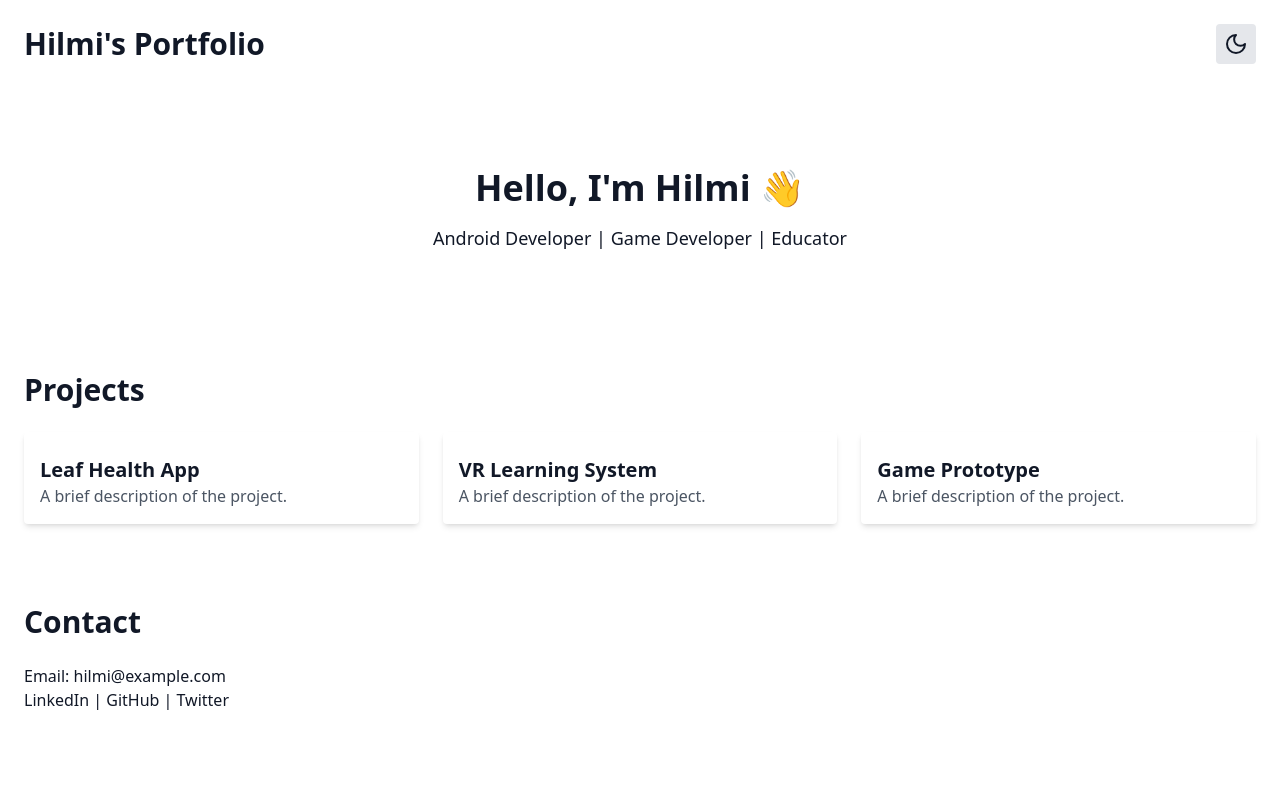
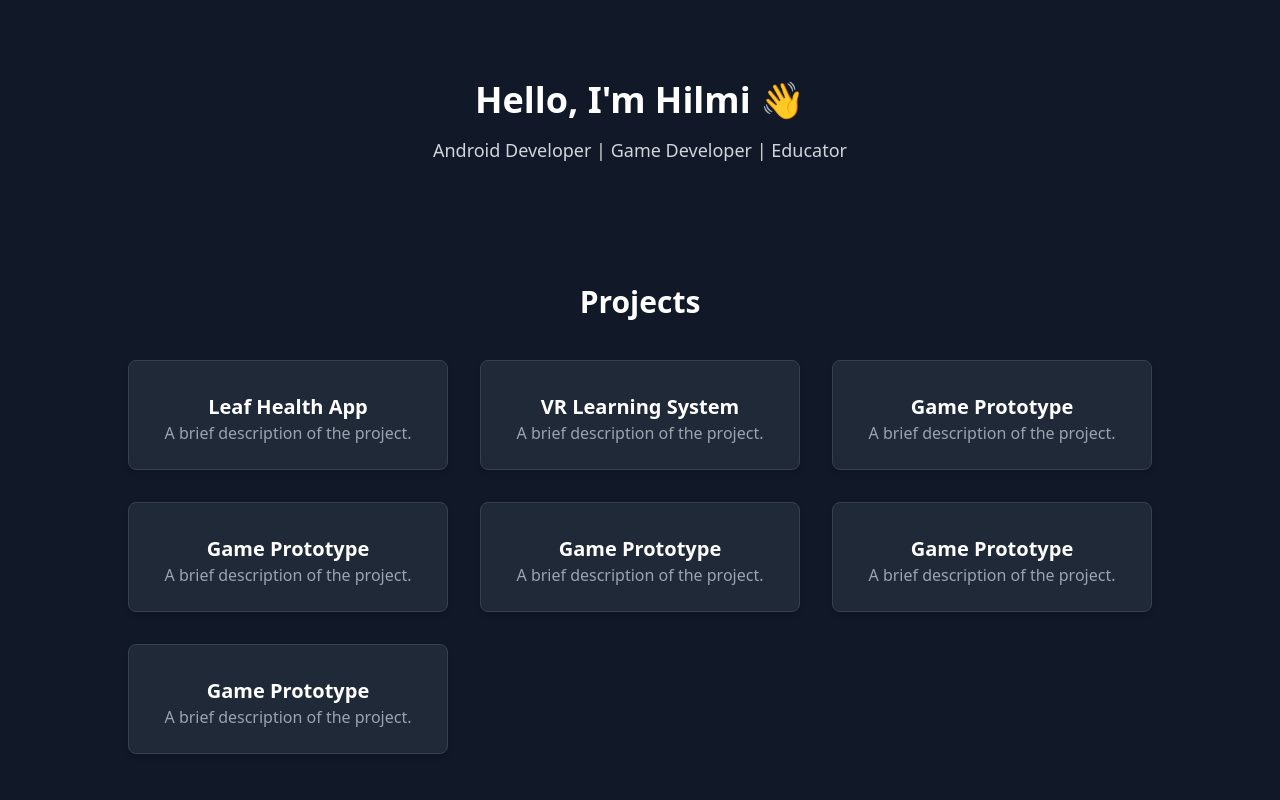
Before and after one commit to MHilmiAdz/portohealme, a React (Create React App) app: page / in a window 1280 px wide. Shown: the top 800 px of the page. Built offline with nearby package versions, Linux system fonts and the light colour scheme.

Commit message:
feat: dark only, neater, no header, footer
Adding :
- Footer
- Erase Header
- Make the web more neat
- Add some modals

```diff
--- a/src/Card.jsx
+++ b/src/Card.jsx
@@ -1,11 +1,58 @@
-export function Card({ children, className = "" }) {
+import { useState } from "react";
+
+export function Card({ title, description, details, image }) {
+  const [isOpen, setIsOpen] = useState(false);
+
   return (
-    <div className={`p-4 shadow-md hover:shadow-lg rounded ${className}`}>
-      {children}
-    </div>
+    <>
+      {/* Card with spacing and hover effect */}
+      <div
+        className="p-6 shadow-md rounded-lg border border-gray-700
+                   bg-gray-800 transition-all duration-300 cursor-pointer
+                   hover:scale-105 hover:bg-gray-700 hover:shadow-xl"
+        onClick={() => setIsOpen(true)}
+      >
+        <CardContent>
+          <h3 className="text-xl font-semibold text-white">{title}</h3>
+          <p className="text-gray-400">{description}</p>
+        </CardContent>
+      </div>
+
+      {/* Modal Popup with Image */}
+      {isOpen && (
+        <div className="fixed inset-0 flex items-center justify-center bg-black bg-opacity-50 p-4">
+          <div className="bg-gray-900 p-6 rounded-lg max-w-lg shadow-lg border border-gray-700">
+            {/* Project Image (only in modal) */}
+            <img src={image} alt={title} className="w-full h-60 object-cover rounded-md mb-4" />
+            <h3 className="text-2xl font-bold text-white">{title}</h3>
+            <p className="text-gray-400 mt-4">{details}</p>
+            <button
+              className="mt-6 px-4 py-2 bg-red-600 text-white rounded-lg hover:bg-red-500 transition-all duration-200"
+              onClick={() => setIsOpen(false)}
+            >
+              Close
+            </button>
+          </div>
+        </div>
+      )}
+    </>
   );
 }
 
 export function CardContent({ children }) {
   return <div className="mt-2">{children}</div>;
 }
+
+// Component to Render the Cards with Centering
+export function CardGrid({ cards }) {
+  const isNotMultipleOfThree = cards.length % 3 !== 0;
+  const centerClass = isNotMultipleOfThree ? "justify-center" : "";
+
+  return (
+    <div className={`grid grid-cols-1 sm:grid-cols-2 md:grid-cols-3 gap-6 ${centerClass} flex`}>
+      {cards.map((card, index) => (
+        <Card key={index} {...card} />
+      ))}
+    </div>
+  );
+}
--- /dev/null
+++ b/src/Footer.jsx
@@ -0,0 +1,16 @@
+export function Footer() {
+  return (
+    <footer className="bg-gray-950 text-gray-400 py-10 mt-16 text-center border-t border-gray-800">
+      <div className="max-w-4xl mx-auto px-6">
+        <h3 className="text-xl font-semibold text-white">Let's Connect</h3>
+        <p className="mt-2 text-gray-500">Reach out for collaborations or just to say hi!</p>
+        <div className="mt-4 space-x-6">
+          <a href="https://id.linkedin.com/in/m-hilmi-adzkia" className="hover:text-white transition-colors">LinkedIn</a>
+          <a href="https://github.com/MHilmiAdz" className="hover:text-white transition-colors">GitHub</a>
+          <a href="https://www.instagram.com/m_hilmi_a/" className="hover:text-white transition-colors">Instagram</a>
+        </div>
+        <p className="mt-6 text-sm text-gray-600">© 2025 Hilmi. All rights reserved.</p>
+      </div>
+    </footer>
+  );
+}
--- /dev/null
+++ b/src/Introduction.jsx
@@ -0,0 +1,12 @@
+export function Introduction() {
+    return (
+      <section className="py-20 text-center">
+        <div className="max-w-3xl mx-auto px-6">
+          <h2 className="text-4xl font-bold">Hello, I'm Hilmi 👋</h2>
+          <p className="mt-4 text-lg text-gray-300">
+            Android Developer | Game Developer | Educator
+          </p>
+        </div>
+      </section>
+    );
+  }
--- a/src/Portofolio.jsx
+++ b/src/Portofolio.jsx
@@ -1,32 +1,13 @@
-import { useState } from "react";
-import { Sun, Moon } from "lucide-react";
-import { Button } from "./Button";
+import { Footer } from "./Footer";
+import { Introduction } from "./Introduction";
 import { Projects } from "./Projects";
 
 export default function Portfolio() {
-  const [darkMode, setDarkMode] = useState(false);
-
   return (
-    <div className={`min-h-screen ${darkMode ? "bg-gray-900 text-white" : "bg-white text-gray-900"}`}>
-      <header className="flex justify-between items-center p-6">
-        <h1 className="text-3xl font-bold">Hilmi's Portfolio</h1>
-        <Button onClick={() => setDarkMode(!darkMode)}>
-          {darkMode ? <Sun /> : <Moon />}
-        </Button>
-      </header>
-
-      <section className="text-center py-20">
-        <h2 className="text-4xl font-bold">Hello, I'm Hilmi 👋</h2>
-        <p className="mt-4 text-lg">Android Developer | Game Developer | Educator</p>
-      </section>
-
+    <div className="min-h-screen bg-gray-900 text-white">
+      <Introduction />
       <Projects />
-
-      <section className="px-6 py-10">
-        <h2 className="text-3xl font-bold mb-6">Contact</h2>
-        <p>Email: hilmi@example.com</p>
-        <p>LinkedIn | GitHub | Twitter</p>
-      </section>
+      <Footer />
     </div>
   );
 }
--- a/src/Projects.jsx
+++ b/src/Projects.jsx
@@ -1,25 +1,61 @@
-import { Card, CardContent } from "./Card";
+import { Card } from "./Card";
 
 export function Projects() {
-    return (
-        <>
-            <section className="px-6 py-10">
-                <h2 className="text-3xl font-bold mb-6">Projects</h2>
-                <div className="grid md:grid-cols-3 gap-6">
-                {["Leaf Health App", "VR Learning System", "Game Prototype"].map((project, index) => (
-                    <Card key={index} className="bg-white dark:bg-gray-800 transition-colors duration-200">
-                    <CardContent>
-                      <h3 className="text-xl font-semibold text-gray-900 dark:text-white">
-                        {project}
-                      </h3>
-                      <p className="text-gray-600 dark:text-gray-300">
-                        A brief description of the project.
-                      </p>
-                    </CardContent>
-                    </Card>
-                ))}
-                </div>
-            </section>
-        </>
-    );
+  const projectData = [
+    {
+      title: "Leaf Health App",
+      description: "A brief description of the project.",
+      details: "This app uses AI to analyze leaf health through image processing."
+    },
+    {
+      title: "VR Learning System",
+      description: "A brief description of the project.",
+      details: "An immersive VR-based learning platform for interactive education."
+    },
+    {
+      title: "Game Prototype",
+      description: "A brief description of the project.",
+      details: "A 2D indie game concept developed with Unity and pixel art."
+    },
+    {
+      title: "Game Prototype",
+      description: "A brief description of the project.",
+      details: "A 2D indie game concept developed with Unity and pixel art."
+    },
+    {
+      title: "Game Prototype",
+      description: "A brief description of the project.",
+      details: "A 2D indie game concept developed with Unity and pixel art."
+    },
+    {
+      title: "Game Prototype",
+      description: "A brief description of the project.",
+      details: "A 2D indie game concept developed with Unity and pixel art."
+    },
+    {
+      title: "Game Prototype",
+      description: "A brief description of the project.",
+      details: "A 2D indie game concept developed with Unity and pixel art."
+    }
+  ];
+
+  return (
+    <section className="px-6 py-10 text-center">
+      <h2 className="text-3xl font-bold mb-10">Projects</h2>
+
+      {/* Flex container to center grid */}
+      <div className="flex justify-center">
+        <div className="grid md:grid-cols-3 gap-8 max-w-5xl w-full">
+          {projectData.map((project, index) => (
+            <Card
+              key={index}
+              title={project.title}
+              description={project.description}
+              details={project.details}
+            />
+          ))}
+        </div>
+      </div>
+    </section>
+  );
 }
```
